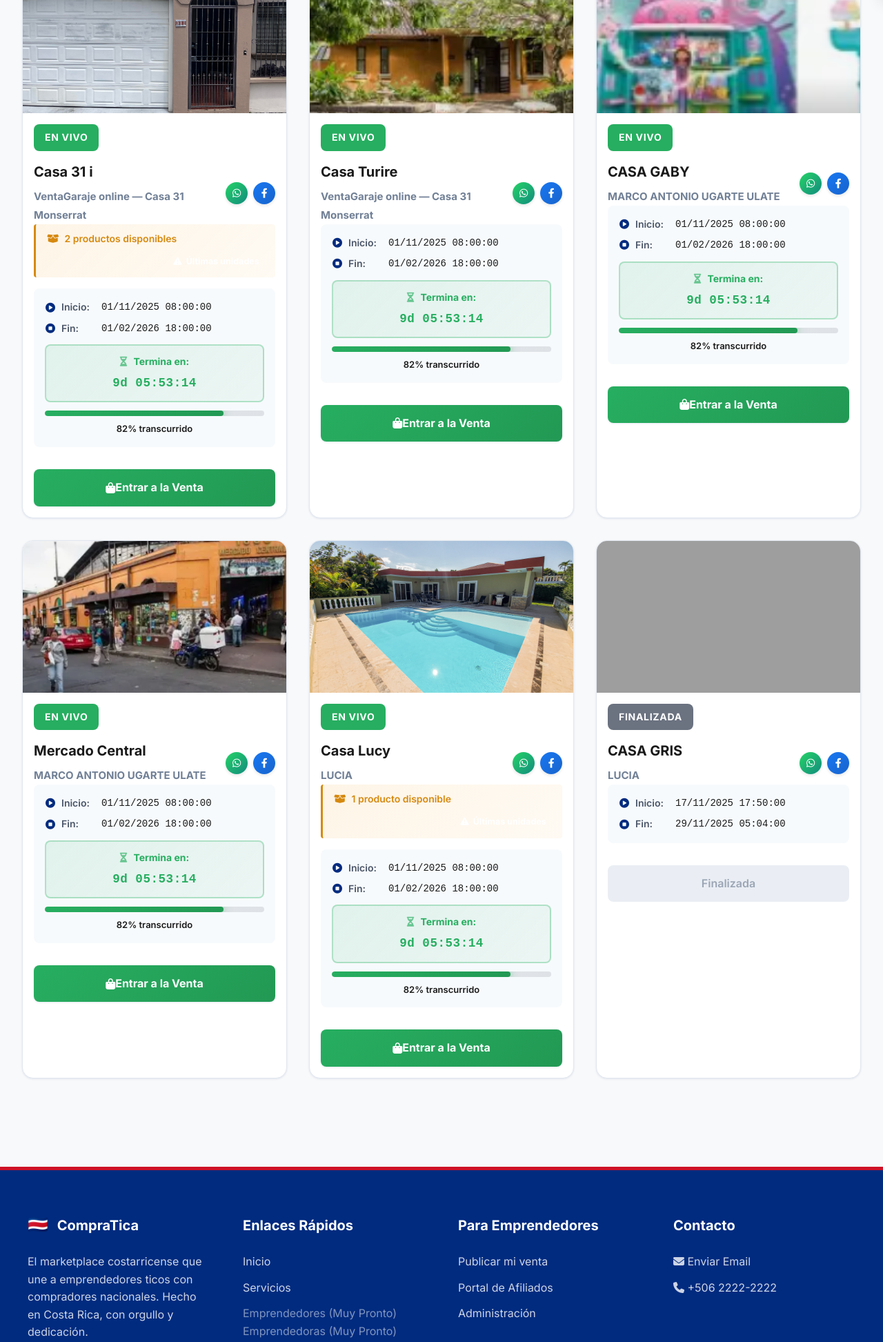
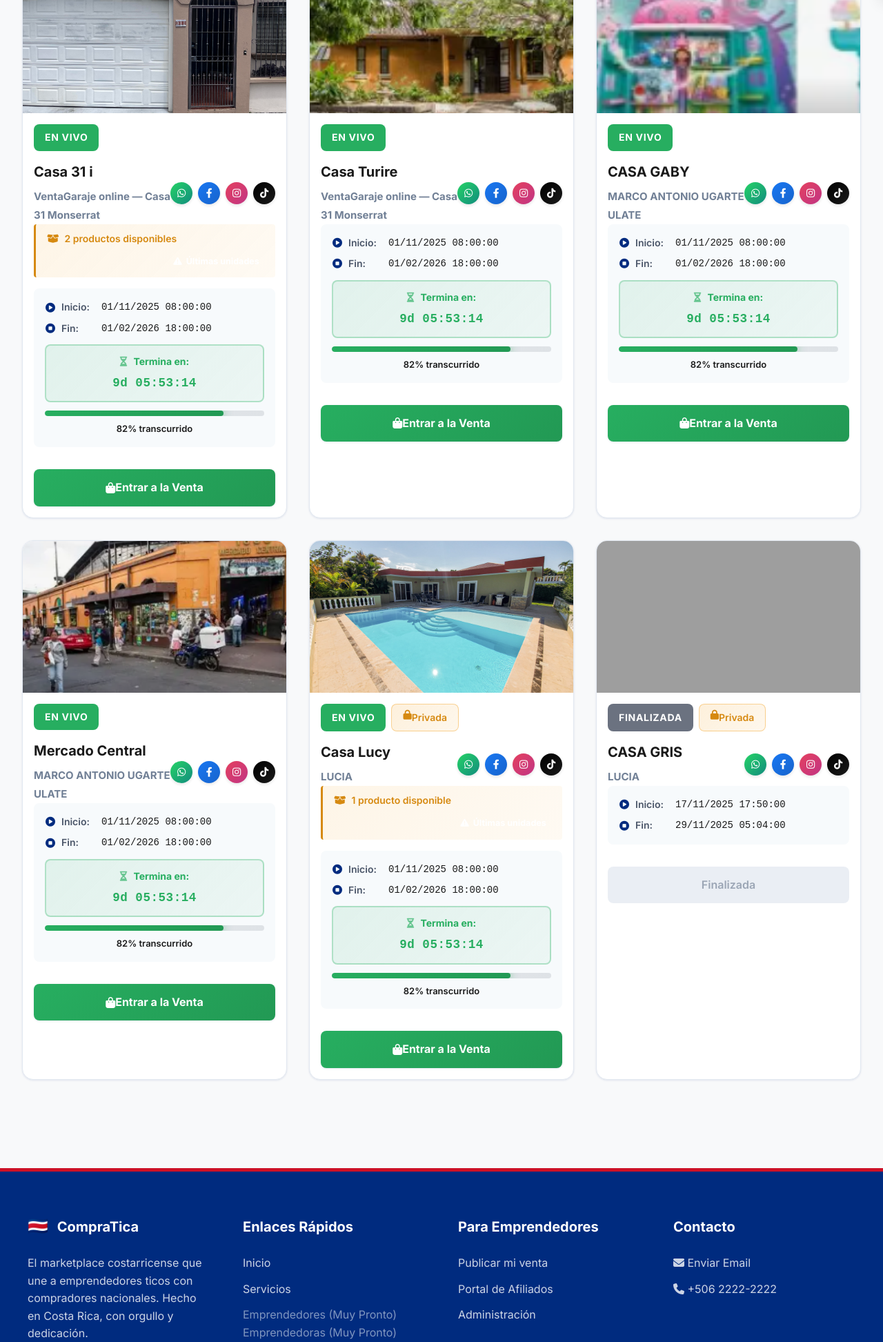
Before and after one commit to marugaul/COMPRATICA.COM, a PHP site: page /venta-garaje.php in a window 1280 px wide. Shown: the part 796-2741 px from the top of the page at 69% size. Run offline with PHP 8.4, Linux system fonts and the light colour scheme; data comes from the database, SQL or seed files in the repository; data that the repository does not hold is empty; some libraries are stand-ins or nearby versions; some web fonts are replaced; grey boxes are pictures that could not be loaded.

Commit message:
Add: Badge privada + botones Instagram/TikTok
Implementa mejoras en compartir y privacidad:

VENTA-GARAJE.PHP:
BADGE PRIVADA:
- Chip "🔒 Privada" naranja warning en badges-row
- Solo visible cuando is_private = 1
- Gradiente naranja #f39c12 con borde
- Posicionado con estado y chips secundarios

NUEVOS BOTONES COMPARTIR:
- Instagram: Gradiente rosa/morado #E4405F → #C13584
- TikTok: Gradiente negro #000000 → #1a1a1a
- Copian link al portapapeles (clipboard API)
- Alert confirma "Link copiado para [plataforma]"
- Fallback con textarea para navegadores antiguos

STORE.PHP:
- Mismos botones Instagram/TikTok en productos
- Función copyToClipboardProduct() dedicada
- Botones 28px igual que WhatsApp/Facebook
- Colores oficiales de cada red social

JAVASCRIPT:
- Función copyToClipboard() con navigator.clipboard
- Fallback document.execCommand('copy')
- Mensajes de confirmación personalizados
- Manejo de errores robusto

Total: 4 redes sociales para compartir (WhatsApp, Facebook, Instagram, TikTok)
Badge visual para ventas privadas con código de acceso

```diff
--- a/venta-garaje.php
+++ b/venta-garaje.php
@@ -886,6 +886,13 @@ logDebug("RENDERING_PAGE", ['sales_count' => count($sales)]);
       color: #1e40af;
     }
 
+    .chip-private {
+      background: linear-gradient(135deg, rgba(243, 156, 18, 0.15), rgba(243, 156, 18, 0.08));
+      border: 1px solid rgba(243, 156, 18, 0.4);
+      color: #d68910;
+      font-weight: 600;
+    }
+
     .card h3 {
       font-size: 1.25rem;
       font-weight: 700;
@@ -1395,6 +1402,28 @@ logDebug("RENDERING_PAGE", ['sales_count' => count($sales)]);
 
     .share-btn.facebook:hover {
       background: linear-gradient(135deg, #1864CC, #1555B0);
+    }
+
+    .share-btn.instagram {
+      background: linear-gradient(135deg, #E4405F, #C13584);
+      color: white;
+      border: none;
+      cursor: pointer;
+    }
+
+    .share-btn.instagram:hover {
+      background: linear-gradient(135deg, #C13584, #833AB4);
+    }
+
+    .share-btn.tiktok {
+      background: linear-gradient(135deg, #000000, #1a1a1a);
+      color: white;
+      border: none;
+      cursor: pointer;
+    }
+
+    .share-btn.tiktok:hover {
+      background: linear-gradient(135deg, #1a1a1a, #333333);
     }
 
     .tag {
@@ -1849,6 +1878,11 @@ logDebug("RENDERING_PAGE", ['sales_count' => count($sales)]);
           <?php if ($secondary): ?>
             <span class="<?php echo $secClass; ?>"><?php echo $secondary; ?></span>
           <?php endif; ?>
+          <?php if (!empty($s['is_private'])): ?>
+            <span class="chip chip-private">
+              <i class="fas fa-lock"></i> Privada
+            </span>
+          <?php endif; ?>
         </div>
 
         <div style="display: flex; align-items: center; justify-content: space-between; margin: 0 1rem;">
@@ -1873,6 +1907,12 @@ logDebug("RENDERING_PAGE", ['sales_count' => count($sales)]);
             <a href="<?php echo $facebookUrl; ?>" target="_blank" class="share-btn facebook" title="Compartir en Facebook">
               <i class="fab fa-facebook-f"></i>
             </a>
+            <button onclick="copyToClipboard('<?php echo addslashes($saleUrl); ?>', 'Instagram')" class="share-btn instagram" title="Copiar link para Instagram">
+              <i class="fab fa-instagram"></i>
+            </button>
+            <button onclick="copyToClipboard('<?php echo addslashes($saleUrl); ?>', 'TikTok')" class="share-btn tiktok" title="Copiar link para TikTok">
+              <i class="fab fa-tiktok"></i>
+            </button>
           </div>
         </div>
 
@@ -2081,6 +2121,36 @@ logDebug("RENDERING_PAGE", ['sales_count' => count($sales)]);
 </footer>
 
 <script>
+// ============= FUNCIÓN COPIAR LINK =============
+function copyToClipboard(text, platform) {
+  if (navigator.clipboard && navigator.clipboard.writeText) {
+    navigator.clipboard.writeText(text).then(function() {
+      alert('¡Link copiado! Ahora podés pegarlo en ' + platform);
+    }).catch(function(err) {
+      // Fallback para navegadores antiguos
+      fallbackCopy(text, platform);
+    });
+  } else {
+    fallbackCopy(text, platform);
+  }
+}
+
+function fallbackCopy(text, platform) {
+  const textArea = document.createElement('textarea');
+  textArea.value = text;
+  textArea.style.position = 'fixed';
+  textArea.style.left = '-999999px';
+  document.body.appendChild(textArea);
+  textArea.select();
+  try {
+    document.execCommand('copy');
+    alert('¡Link copiado! Ahora podés pegarlo en ' + platform);
+  } catch (err) {
+    alert('No se pudo copiar el link. Por favor, copialo manualmente: ' + text);
+  }
+  document.body.removeChild(textArea);
+}
+
 // ============= MENÚ HAMBURGUESA =============
 const menuButton = document.getElementById('menuButton');
 const menuOverlay = document.getElementById('menu-overlay');
```
Also changed, not shown: store.php (+57 -0 lines).
